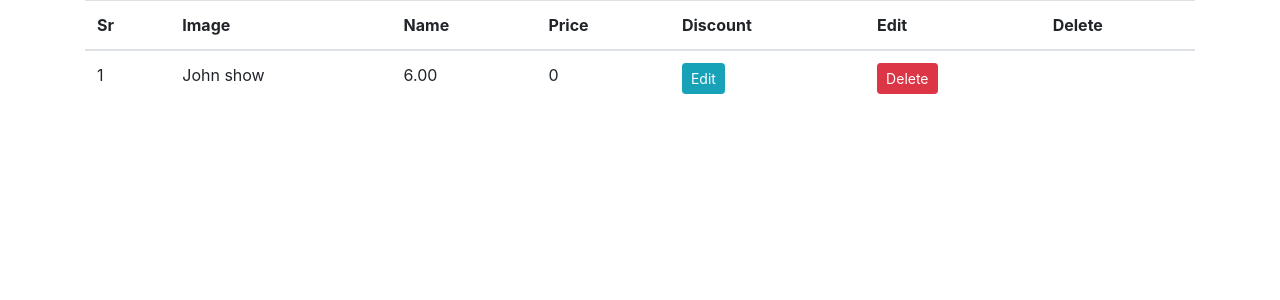
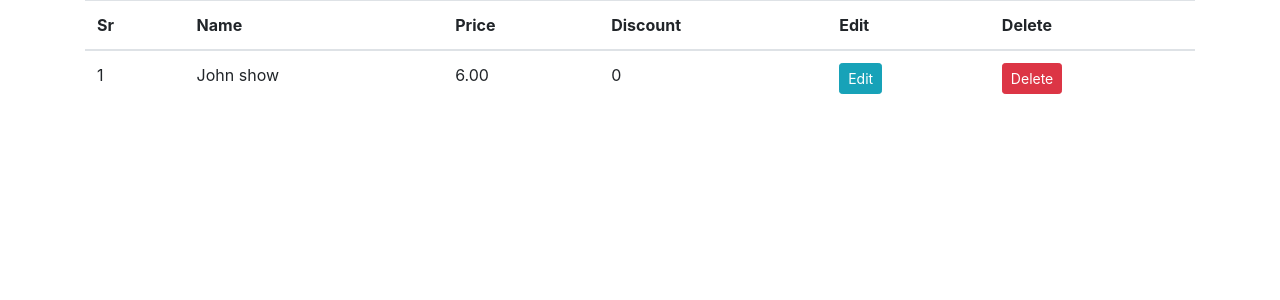
Before and after one commit to tobiy105/Cinema, a Flask app: template app/templates/admin/index.html in a window 1280 px wide. Shown: the part 56-356 px from the top of the page. Run offline with Flask 2, Linux system fonts and the light colour scheme; the template is opened without the code that fills it: values that come from a table or form of the project are taken from there, others are empty; data comes from the database, SQL or seed files in the repository; both versions use the stored data as it was after the commit; some libraries are stand-ins or nearby versions.

```diff
--- a/app/templates/admin/index.html
+++ b/app/templates/admin/index.html
@@ -40,7 +40,6 @@
     <table class="table tbale-sm">
         <thead>
             <th>Sr</th>
-            <th>Image</th>
             <th>Name</th>
             <th>Price</th>
             <th>Discount</th>
```
Also changed, not shown: app/app.db.
